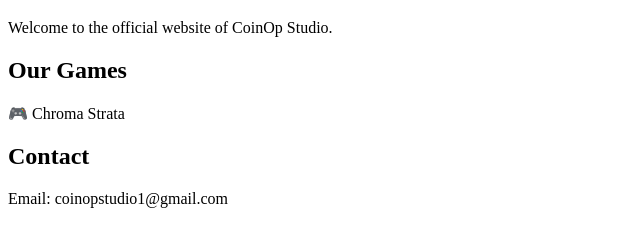
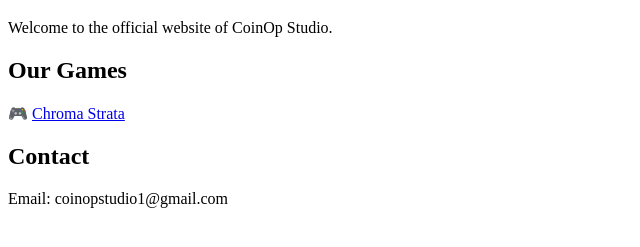
Before and after one commit to CoinOpStudio/privacy-policy, a plain HTML site: page index.html in a window 1280 px wide. Shown: the part 61-308 px from the top of the page, without its empty margins (0-640 px from the left). Drawn offline with Linux system fonts and the light colour scheme.

Commit message:
Update game name to be a clickable link

```diff
--- a/index.html
+++ b/index.html
@@ -14,9 +14,9 @@
 
     <h2>Our Games</h2>
 
-    <p>
-        🎮 Chroma Strata
-    </p>
+  <p>
+    🎮 <a href="privacy.html">Chroma Strata</a>
+</p>
 
     <h2>Contact</h2>
 
```
